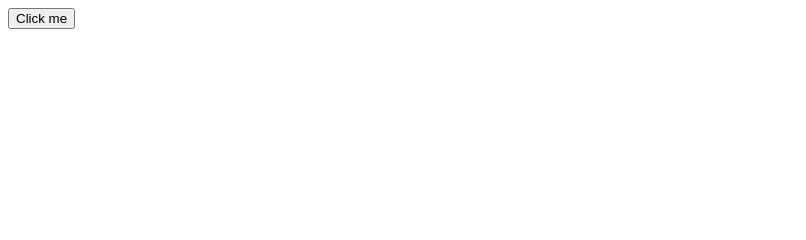
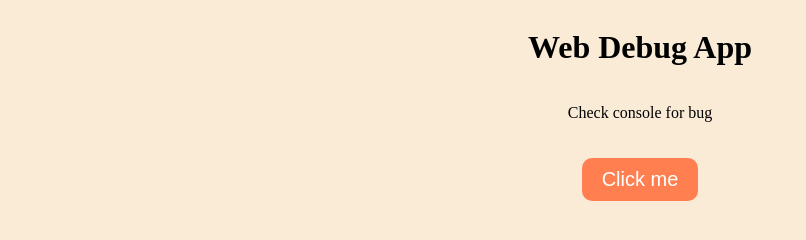
Before and after one commit to Ivy-Walobwa/web-debug-app, a website built with webpack: page index.html in a window 1280 px wide. Shown: the whole page, without its empty margins (0-806 px from the left). Built offline with nearby package versions, Linux system fonts and the light colour scheme.

Commit message:
style: style page

```diff
--- a/index.html
+++ b/index.html
@@ -4,8 +4,11 @@
     <meta charset="UTF-8">
     <meta name="viewport" content="width=device-width, initial-scale=1.0">
     <title>Web Debugging Example</title>
+    <link rel="stylesheet" href="styles.css">
 </head>
 <body>
+    <h1>Web Debug App</h1>
+    <p>Check console for bug</p>
     <script src="./dist/bundle.js" ></script> <!-- Include the bundled output -->
 </body>
 </html>
--- /dev/null
+++ b/styles.css
@@ -0,0 +1,18 @@
+body{
+   display: flex;
+    flex-direction: column;
+    align-items: center;
+    min-height: 100vh;
+    background-color: antiquewhite;
+}
+
+button{
+    margin-top: 20px;
+    padding: 10px 20px;
+    border-radius: 10px;
+    font-size: 20px;
+    background-color: coral;
+    color: white;
+    border: none;
+    cursor: pointer;
+}
```
